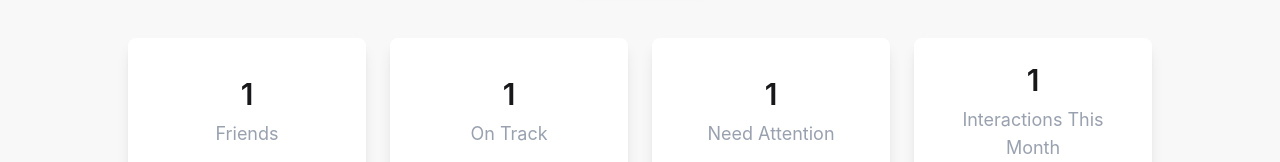
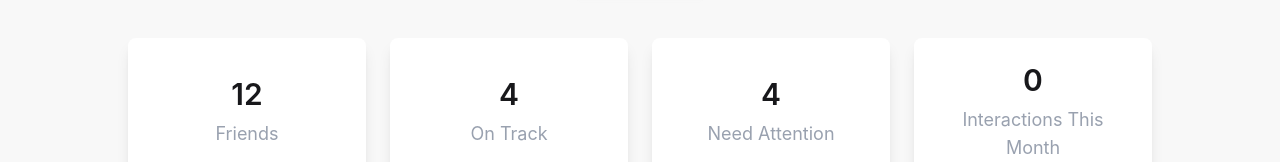
Before and after one commit to Ahmed-Asid/Assignment-7-Keen-Keeper, a React (Vite) app: page / in a window 1280 px wide. Shown: the part 362-524 px from the top of the page. Built offline with nearby package versions, Linux system fonts and the light colour scheme.

Commit message:
added some optional features like localstarage, sorting timeline by date and dynamic banner count

```diff
--- a/src/Pages/homepage/Homepage.jsx
+++ b/src/Pages/homepage/Homepage.jsx
@@ -1,12 +1,17 @@
-import React from 'react';
+import { React, use } from 'react';
 import Banner from '../../components/home/Banner';
 import Friends from '../../components/home/friends/Friends';
 
+const friendsPromise = fetch('/friends.json').then((res) => res.json());
+
 const Homepage = () => {
+
+    const friends = use(friendsPromise);
+
     return (
         <div className='my-20 w-[90%] md:w-[80%] mx-auto'>
-            <Banner />
-            <Friends />
+            <Banner friends={friends} />
+            <Friends friends={friends} />
         </div>
     );
 };
--- a/src/Pages/timeline/Timeline.jsx
+++ b/src/Pages/timeline/Timeline.jsx
@@ -6,6 +6,7 @@ import { FaArrowTurnDown } from 'react-icons/fa6';
 
 const Timeline = () => {
     const [filter, setFilter] = useState("all");
+    const [latest, setLatest] = useState(true);
 
     const { timeline } = useContext(FriendContext);
 
@@ -17,10 +18,22 @@ const Timeline = () => {
         text: <BsChatTextFill size={30} />,
         video_call: <BsFillCameraVideoFill size={30} />
     }
+
+
+    const handleSort = () => {
+        if (latest) {
+            timeline.sort((a, b) => b.date - a.date);
+        }
+        else {
+            timeline.sort((a, b) => a.date - b.date);
+        }
+    }
+    handleSort();
+
     return (
         <div className='space-y-6 my-20 w-[80%] mx-auto'>
             <h1 className='text-5xl font-semibold'>Timeline</h1>
-
+            <div>
                 <div className="dropdown dropdown-start">
                     <div tabIndex={0} role="button" className="btn m-1 flex gap-3 items-center">Filtered Timeline <FaArrowTurnDown /></div>
                     <ul tabIndex="-1" className="dropdown-content menu bg-base-100 rounded-box z-1 w-52 p-2 shadow-sm">
@@ -29,6 +42,9 @@ const Timeline = () => {
                         <li onClick={() => setFilter('text')}><a>Text</a></li>
                         <li onClick={() => setFilter('video_call')}><a>Video</a></li>
                     </ul>
+                </div>
+
+                <div onClick={() => setLatest(!latest)} className='btn btn-soft btn-neutral'>{latest ? 'Latest' : 'Oldest'}</div>
             </div>
 
             <div className='space-y-6'>
--- a/src/components/home/Banner.jsx
+++ b/src/components/home/Banner.jsx
@@ -1,7 +1,9 @@
-import React from 'react';
+import React, { useContext } from 'react';
 import { BsPlusLg } from 'react-icons/bs';
+import { FriendContext } from '../../context/Interactions';
 
-const Banner = () => {
+const Banner = ({ friends }) => {
+    const { timeline } = useContext(FriendContext);
     return (
         <div className='flex flex-col gap-10 items-center text-center mb-10'>
             <h1 className='text-5xl font-bold'>Friends to keep close in your life</h1>
@@ -13,19 +15,19 @@ const Banner = () => {
 
             <div className='grid grid-cols-2 sm:grid-cols-4 gap-6'>
                 <div className='flex flex-col items-center justify-center gap-2 rounded-lg p-6 bg-white shadow-lg'>
-                    <h2 className='text-3xl font-semibold'>1</h2>
+                    <h2 className='text-3xl font-semibold'>{friends.length}</h2>
                     <p className='text-lg text-gray-400'>Friends</p>
                 </div>
                 <div className='flex flex-col items-center justify-center gap-2 rounded-lg p-6 bg-white shadow-lg'>
-                    <h2 className='text-3xl font-semibold'>1</h2>
+                    <h2 className='text-3xl font-semibold'>{friends.filter(f => f.status === 'on_track').length}</h2>
                     <p className='text-lg text-gray-400'>On Track</p>
                 </div>
                 <div className='flex flex-col items-center justify-center gap-2 rounded-lg p-6 bg-white shadow-lg'>
-                    <h2 className='text-3xl font-semibold'>1</h2>
+                    <h2 className='text-3xl font-semibold'>{friends.filter(f => f.status === 'overdue').length}</h2>
                     <p className='text-lg text-gray-400'>Need Attention</p>
                 </div>
                 <div className='flex flex-col items-center justify-center gap-2 rounded-lg p-6 bg-white shadow-lg'>
-                    <h2 className='text-3xl font-semibold'>1</h2>
+                    <h2 className='text-3xl font-semibold'>{timeline.length}</h2>
                     <p className='text-lg text-gray-400'>Interactions This Month</p>
                 </div>
             </div>
--- a/src/components/home/friends/Friends.jsx
+++ b/src/components/home/friends/Friends.jsx
@@ -1,10 +1,7 @@
-import React, { Suspense, use } from 'react';
+import React, { Suspense } from 'react';
 import Friend from './friendui/Friend';
 
-const friendsPromise = fetch('/friends.json').then((res) => res.json());
-
-const Friends = () => {
-    const friends = use(friendsPromise);
+const Friends = ({ friends }) => {
 
     return (
         <div className='space-y-4'>
--- a/src/context/Interactions.jsx
+++ b/src/context/Interactions.jsx
@@ -1,12 +1,13 @@
 import { useState } from "react";
 import { createContext } from 'react';
 import { toast } from "react-toastify";
+import { addTOLocalDB, getFromLocalDB } from "../utils/localDB";
 
 export const FriendContext = createContext();
 
 const Interactions = ({ children }) => {
 
-    const [timeline, setTimeline] = useState([]);
+    const [timeline, setTimeline] = useState(() => getFromLocalDB());
 
     const handleInteraction = (friend, type) => {
         const newInteraction = {
@@ -16,9 +17,11 @@ const Interactions = ({ children }) => {
             id: Date.now()
         }
 
+        addTOLocalDB(newInteraction);
         setTimeline(prev => [newInteraction, ...prev]);
         toast.success(`Successfully started ${type} with ${friend.name}`);
     }
+
 
     const data = {
         timeline,
--- /dev/null
+++ b/src/utils/localDB.js
@@ -0,0 +1,23 @@
+
+const addTOLocalDB = (newInteraction) => {
+    const allData = getFromLocalDB();
+    const isExistAlready = allData.some(d => d.id === newInteraction.id);
+
+    if (isExistAlready === false){
+        allData.unshift(newInteraction);
+        localStorage.setItem('timeline', JSON.stringify(allData));
+    }
+}
+
+const getFromLocalDB = () => {
+    const allData = localStorage.getItem('timeline');
+
+    if (allData){
+        return JSON.parse(allData);
+    }
+    else {
+        return [];
+    }
+}
+
+export {getFromLocalDB, addTOLocalDB};
```
Also changed, not shown: 1 other file (tests, documents, lock files or other folders). Lines whose indentation alone changed are shown as unchanged.
